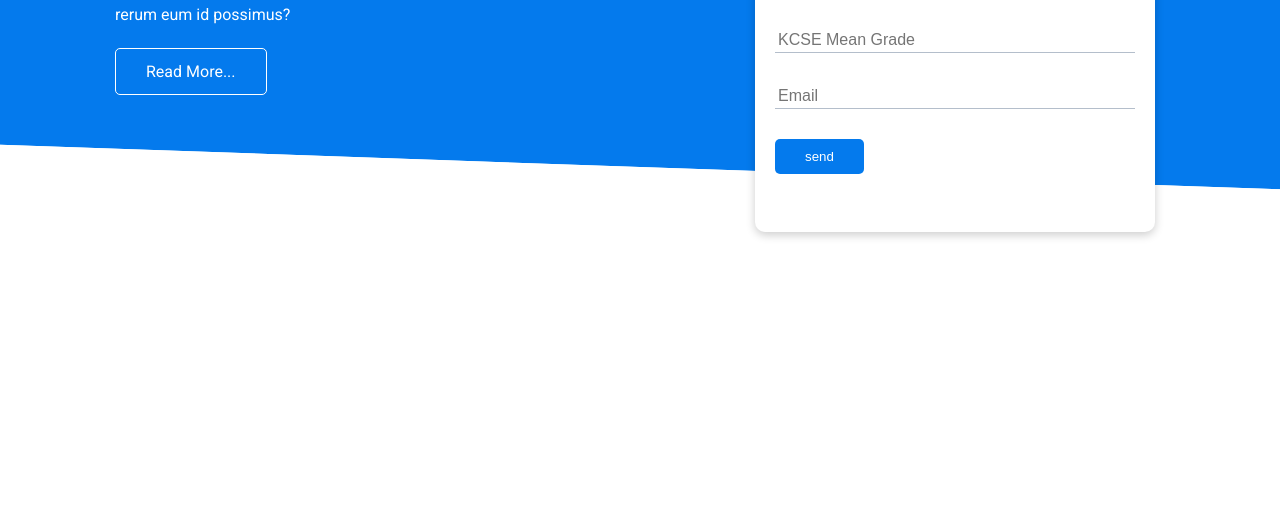
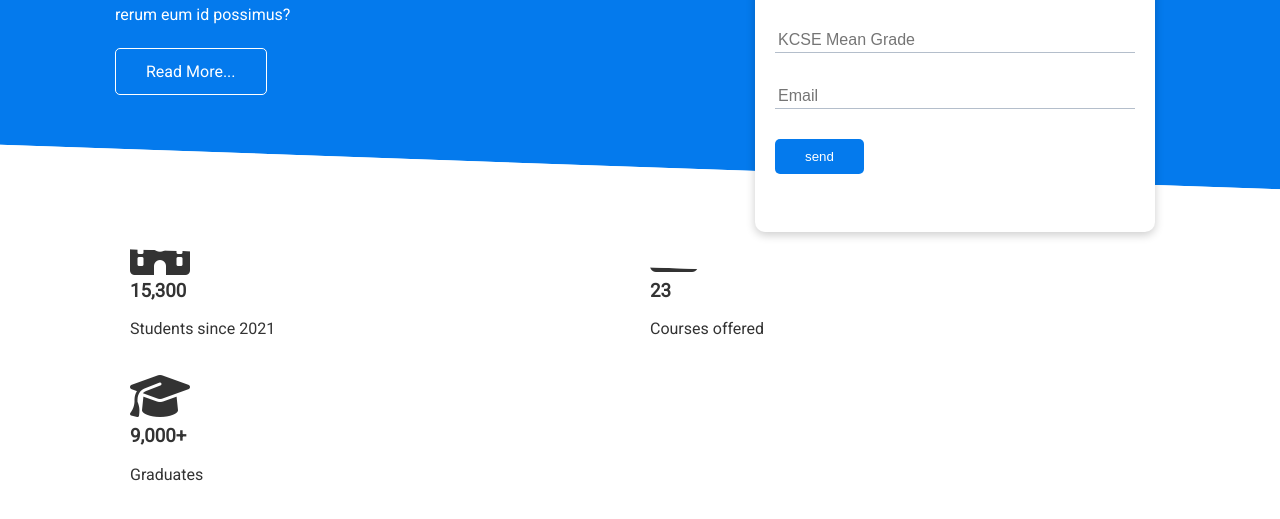
Before and after one commit to Salochin5/visionMpowerement, a plain HTML site: page index.html in a window 1280 px wide. Shown: the part 273-792 px from the top of the page. Drawn offline with Linux system fonts and the light colour scheme.

Commit message:
stats section html setup

```diff
--- a/index.html
+++ b/index.html
@@ -49,5 +49,32 @@
             </div>
         </div>
     </section>
+
+    <!-- Stats -->
+    <section class="stats">
+        <div class="container">
+            <h3 class="stats-heading text-center my-1">
+                Lorem ipsum dolor sit, amet consectetur adipisicing elit. Architecto modi expedita ratione?
+            </h3>
+
+            <div class="grid gris-3 text-center my-4">
+                <div>
+                    <i class="fas fa-school fa-3x"></i>
+                    <h3>15,300</h3>
+                    <p class="text-secondary">Students since 2021</p>
+                </div>
+                <div>
+                    <i class="fas fa-server fa-3x"></i>
+                    <h3>23</h3>
+                    <p class="text-secondary">Courses offered</p>
+                </div>
+                <div>
+                    <i class="fas fa-graduation-cap fa-3x"></i>
+                    <h3>9,000+</h3>
+                    <p class="text-secondary">Graduates</p>
+                </div>
+            </div>
+        </div>
+    </section>
 </body>
 </html>
```
